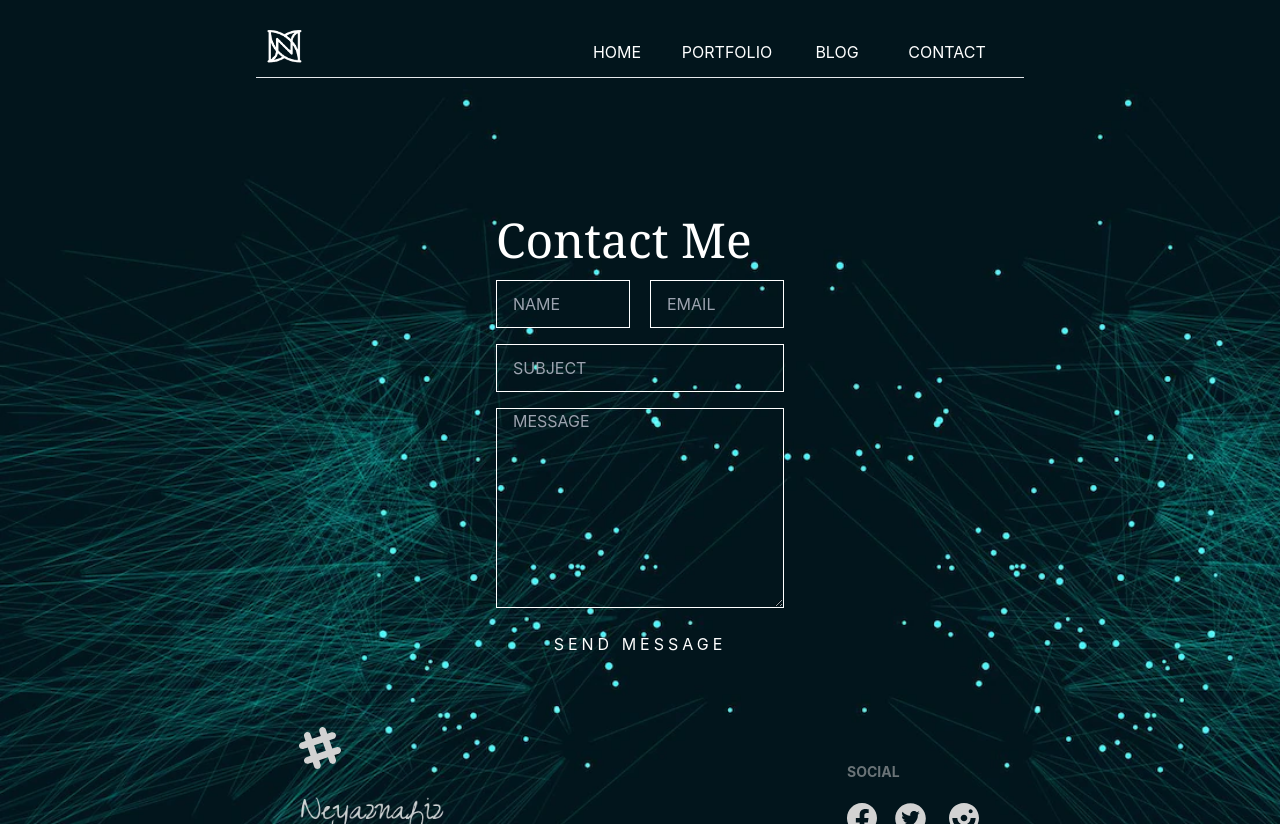
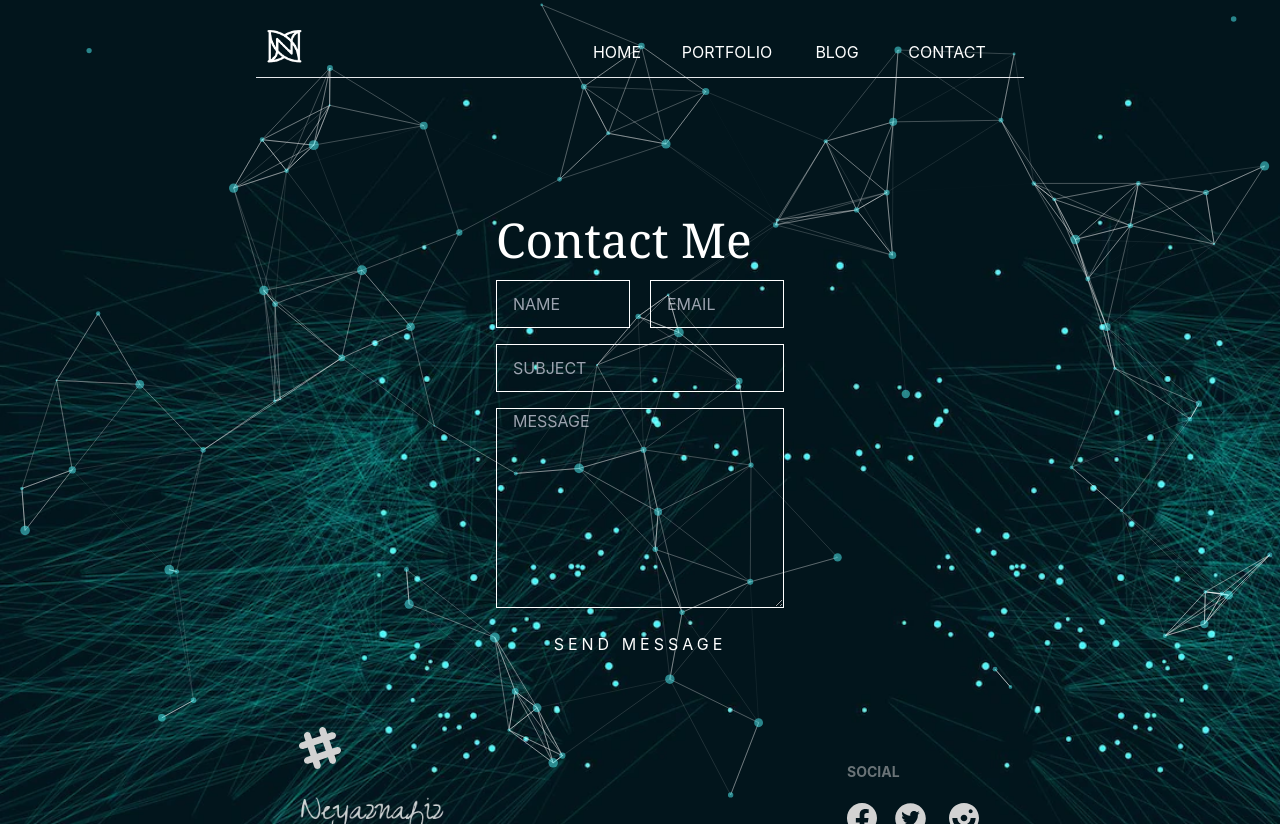
Before and after one commit to neyaznafiz/My-portfolio-neyaznafiz-client, a React (Create React App) app: page /contact in a window 1280 px wide. Built offline with nearby package versions, Linux system fonts and the light colour scheme.

Commit message:
react particle install and use

```diff
--- a/package.json
+++ b/package.json
@@ -19,7 +19,9 @@
     "react-scripts": "5.0.1",
     "react-spinners": "^0.12.0",
     "react-toastify": "^9.0.2",
+    "react-tsparticles": "^2.0.6",
     "react-typed": "^1.2.0",
+    "tsparticles": "^2.0.6",
     "web-vitals": "^2.1.0"
   },
   "scripts": {
--- a/src/App.js
+++ b/src/App.js
@@ -11,6 +11,7 @@ import { ToastContainer } from "react-toastify";
 import { PuffLoader } from "react-spinners";
 import useLoading from "./Hooks/useLoading";
 import Background from './Assets/tech-background.png'
+import Particle from "./Style/Particle";
 
 
 function App() {
@@ -27,12 +28,16 @@ function App() {
 
       {
         loading ?
+          <>
+            <Particle />
             <div className="grid items-center justify-center h-screen">
               <PuffLoader color='#ffffff' loading={loading} size={250} />
             </div>
+          </>
           :
           <>
             <Navbar>
+              <Particle />
               <Routes>
 
                 <Route path="/" element={<Home></Home>} />
--- a/src/Components/Navbar.js
+++ b/src/Components/Navbar.js
@@ -10,13 +10,13 @@ const Navbar = ({ children }) => {
         <div
         style={{
             background: `url(${Background})`,
-            backgroundSize: 'cover'
+            backgroundSize: 'cover',
         }}
         className=' text-primary md:pt-6'>
 
             <div class="drawer drawer-end">
                 <input id="my-drawer-3" type="checkbox" class="drawer-toggle" />
-                <div class="drawer-content flex flex-col lg:px-64">
+                <div class="drawer-content flex flex-col md:px-64 lg:px-64">
                     {/* <!-- Navbar --> */}
                     <motion.div class="w-full navbar bg-transparent border-b "
                         initial={{ y: -250 }}
@@ -55,19 +55,19 @@ const Navbar = ({ children }) => {
                 </div>
                 <div class="drawer-side text-black">
                     <label for="my-drawer-3" class="drawer-overlay"></label>
-                    <ul class="menu p-4 overflow-y-auto opacity-80 bg-neutral text-primary pt-14">
+                    <ul class="menu p-4 overflow-y-auto bg-opacity-50 bg-[#014b4d] text-primary pt-14">
                         {/* <!-- Sidebar content here --> */}
 
                         {/* <Link to='/about' className=''>ABOUT</Link> */}
 
 
-                        <Link to='/' className='py-2 menu-selection type-1'>HOME</Link>
+                        <Link to='/' className='py-2 btn-selection type-2'>HOME</Link>
 
-                        <Link to='/portfolio' className='py-2 menu-selection type-1'>PORTFOLIO</Link>
+                        <Link to='/portfolio' className='py-2 btn-selection type-2'>PORTFOLIO</Link>
 
-                        <Link to='/blog' className='py-2 menu-selection type-1'>BLOG</Link>
+                        <Link to='/blog' className='py-2 btn-selection type-2'>BLOG</Link>
 
-                        <Link to='/contact' className='py-2 menu-selection type-1'>CONTACT</Link>
+                        <Link to='/contact' className='py-2 btn-selection type-2'>CONTACT</Link>
 
 
                     </ul>
--- /dev/null
+++ b/src/Style/Particle.js
@@ -0,0 +1,103 @@
+import React from 'react';
+import Particles from "react-tsparticles";
+import { loadFull } from "tsparticles";
+
+const Particle = () => {
+
+    const particlesInit = async (main) => {
+        console.log(main);
+
+        // you can initialize the tsParticles instance (main) here, adding custom shapes or presets
+        // this loads the tsparticles package bundle, it's the easiest method for getting everything ready
+        // starting from v2 you can add only the features you need reducing the bundle size
+        await loadFull(main);
+      };
+
+      const particlesLoaded = (container) => {
+        console.log(container);
+      };
+
+    return (
+        <Particles
+        id="tsparticles"
+        init={particlesInit}
+        loaded={particlesLoaded}
+
+        options={{
+            // background: {
+            //   color: {
+            //     value: "#0d47a1",
+            //   },
+            // },
+            fpsLimit: 120,
+            interactivity: {
+              events: {
+                onClick: {
+                  enable: true,
+                  mode: "push",
+                },
+                onHover: {
+                  enable: true,
+                  mode: "repulse",
+                },
+                resize: true,
+              },
+              modes: {
+                push: {
+                  quantity: 4,
+                },
+                repulse: {
+                  distance: 200,
+                  duration: 0.4,
+                },
+              },
+            },
+            particles: {
+              color: {
+                value: "#50f6f9",
+            },
+              links: {
+                color: "#ffffff",
+                distance: 150,
+                enable: true,
+                opacity: 0.5,
+                width: 1,
+              },
+              collisions: {
+                enable: true,
+              },
+              move: {
+                direction: "none",
+                enable: true,
+                outModes: {
+                  default: "bounce",
+                },
+                random: false,
+                speed: 0.5,
+                straight: false,
+              },
+              number: {
+                density: {
+                  enable: true,
+                  area: 800,
+                },
+                value: 80,
+              },
+              opacity: {
+                value: 0.5,
+              },
+              shape: {
+                type: "circle",
+              },
+              size: {
+                value: { min: 1, max: 5 },
+              },
+            },
+            detectRetina: true,
+          }}
+
+        />
+    );
+};
+
+export default Particle;
--- a/src/Style/style.css
+++ b/src/Style/style.css
@@ -67,6 +67,7 @@
   transform-origin: 0%;
   transform: scaleX(1);
 }
+
 
 
 
```
Also changed, not shown: 1 other file (tests, documents, lock files or other folders). Lines whose indentation alone changed are shown as unchanged.
